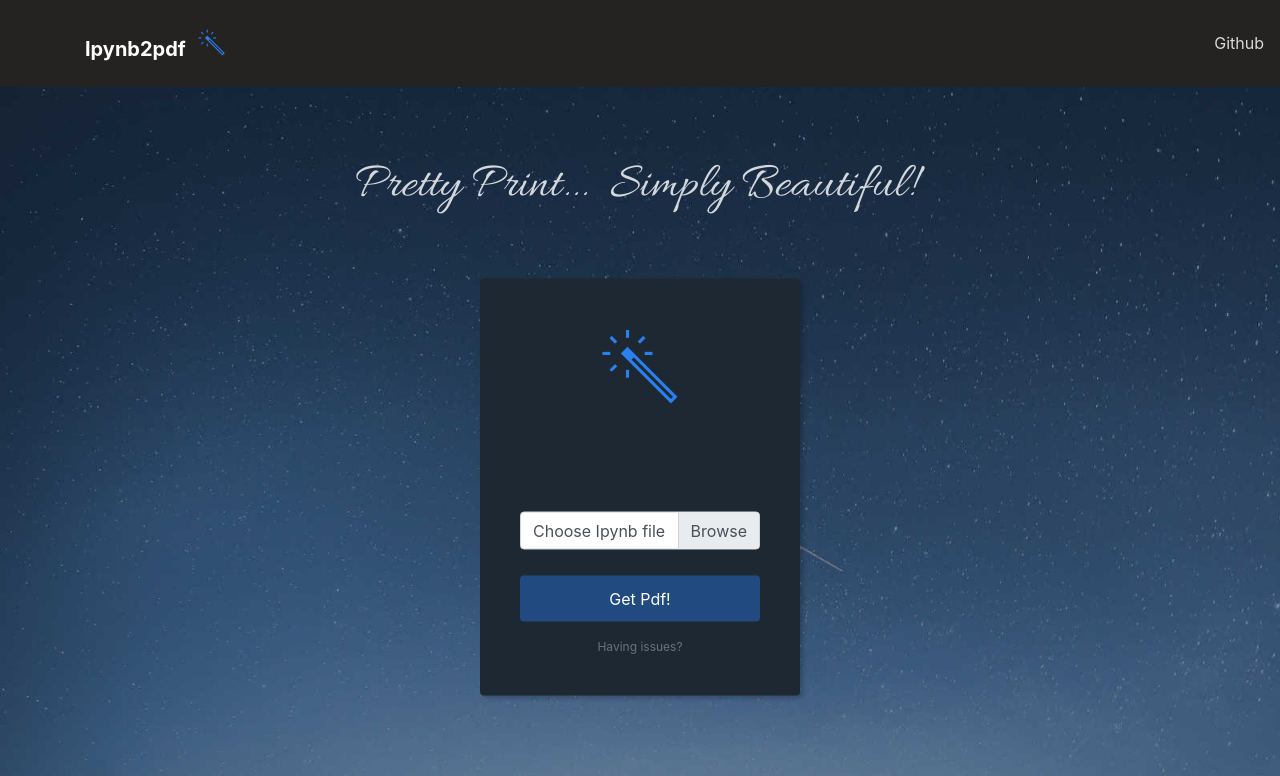
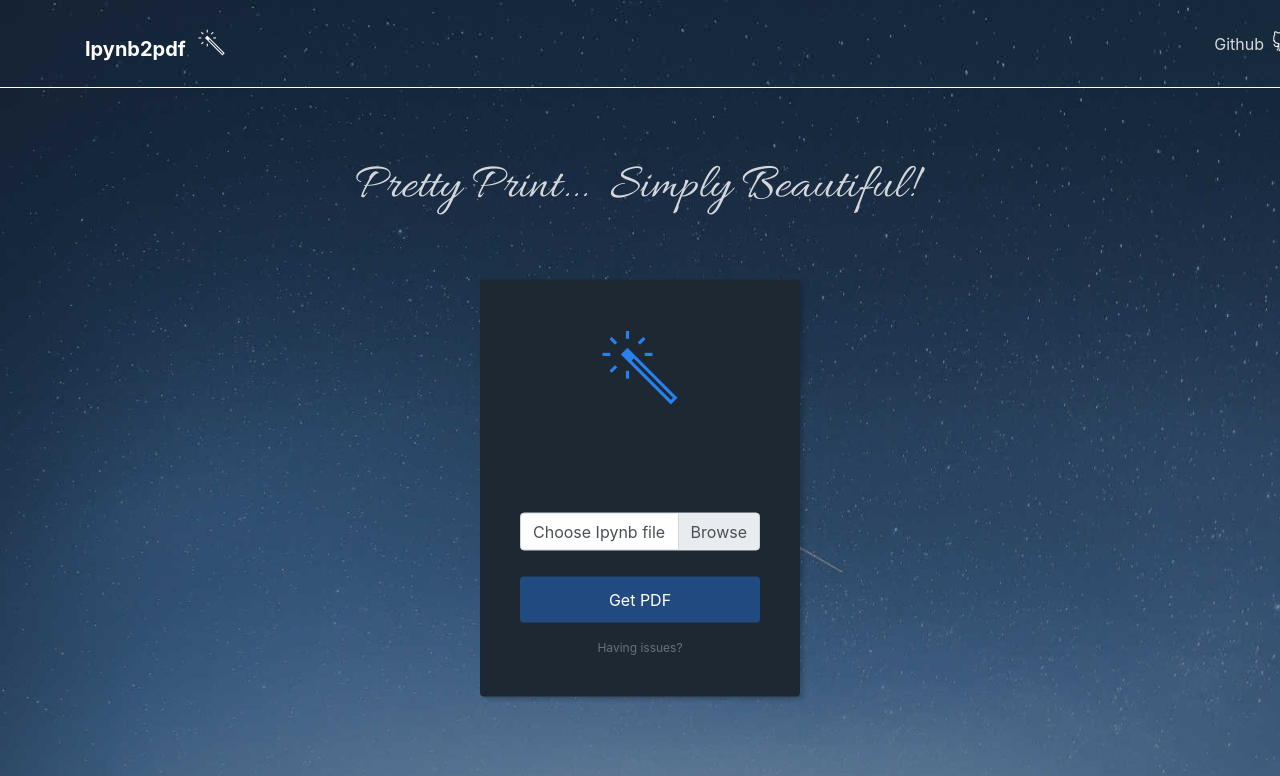
Before and after one commit to MohitBurkule/ipynb2pdf, a plain HTML site: page index.html in a window 1280 px wide. Shown: the top 776 px of the page. Drawn offline with nearby package versions, Linux system fonts and the light colour scheme; a web font is replaced by a local one.

Commit message:
optimized ui with inputs from Shru

```diff
--- a/index.html
+++ b/index.html
@@ -7,6 +7,7 @@
     <title>Ipynb 2 Pdf</title>
     <link rel="stylesheet" href="https://cdnjs.cloudflare.com/ajax/libs/twitter-bootstrap/4.1.0/css/bootstrap.min.css">
     <link rel="stylesheet" href="https://cdnjs.cloudflare.com/ajax/libs/ionicons/2.0.1/css/ionicons.min.css">
+    <link rel="stylesheet" href="https://cdnjs.cloudflare.com/ajax/libs/simple-line-icons/2.4.1/css/simple-line-icons.min.css">
     <link rel="stylesheet" href="https://fonts.googleapis.com/css?family=Allura">
     <link rel="stylesheet" href="https://fonts.googleapis.com/css?family=Almendra">
     <link rel="stylesheet" href="https://fonts.googleapis.com/css?family=Bitter:400,700">
@@ -16,22 +17,23 @@
 <body>
     <div>
         <div class="header-dark" style="background-size:auto;background-image:url(&quot;none&quot;);background-color:rgb(23,41,61);padding-bottom:0px;">
-            <nav class="navbar navbar-dark navbar-expand-md navigation-clean-search" style="background-color:#242322;">
-                <div class="container"><a class="navbar-brand" href="#">Ipynb2pdf<i class="icon ion-ios-color-wand-outline" style="margin-left:10%;margin-right:-10%;font-size:35px;color:#2980ef;"></i></a><button class="navbar-toggler" data-toggle="collapse" data-target="#navcol-1"><span class="sr-only">Toggle navigation</span><span class="navbar-toggler-icon"></span></button>
+            <nav class="navbar navbar-dark navbar-expand-md navigation-clean-search" style="background-color:#242322;background-image:url(&quot;assets/img/star-sky.jpg&quot;);border-color:white;border-width:thin;margin-bottom:1px;">
+                <div class="container"><a class="navbar-brand" href="#">Ipynb2pdf<i class="icon ion-ios-color-wand-outline" style="margin-left:10%;margin-right:-10%;font-size:35px;color:#f5f5f5;"></i></a><button class="navbar-toggler" data-toggle="collapse" data-target="#navcol-1"><span class="sr-only">Toggle navigation</span><span class="navbar-toggler-icon"></span></button>
                     <div
                         class="collapse navbar-collapse" id="navcol-1"><span class="navbar-text" style="min-width:100%;"></span>
                         <ul class="nav navbar-nav">
-                            <li class="nav-item" role="presentation" style="text-align:right"><a class="nav-link" href="https://github.com/MohitBurkule/ipynb2pdf" target="_blank" style="text-align:right">Github</a></li>
-                            <li class="dropdown"><a class="dropdown-toggle nav-link dropdown-toggle" data-toggle="dropdown" aria-expanded="false" href="#" hidden="">Dropdown </a>
+                            <li class="nav-item" role="presentation" style="text-align:right"><a class="nav-link active" href="https://github.com/MohitBurkule/ipynb2pdf" target="_blank" style="text-align:right">Github<i class="icon-social-github" style="margin-left:10%;margin-right:-10%;font-size:20px;color:#f5f5f5;"></i></a></li>
+                            <li
+                                class="dropdown"><a class="dropdown-toggle nav-link dropdown-toggle" data-toggle="dropdown" aria-expanded="false" href="#" hidden="">Dropdown </a>
                                 <div class="dropdown-menu" role="menu"><a class="dropdown-item" role="presentation" href="#">First Item</a><a class="dropdown-item" role="presentation" href="#">Second Item</a><a class="dropdown-item" role="presentation" href="#">Third Item</a></div>
-                            </li>
+                                </li>
                         </ul>
                 </div>
         </div>
         </nav>
     </div>
     </div>
-    <div class="login-dark" style="background-color:#214a80;">
+    <div class="login-dark" style="background-color:rgba(33,74,128,0.88);">
         <form action="https://ipnyb2pdf.pythonanywhere.com/uploader" method="post" style="padding-top:0px;" enctype="multipart/form-data">
             <div class="illustration"><i class="icon ion-ios-color-wand-outline"></i></div>
             <div class="form-group"><label>&nbsp;&nbsp;</label></div>
@@ -43,7 +45,7 @@ $(".custom-file-input").on("change", function() {
 });
 </script></div>
             </div>
-            <div class="form-group"><button class="btn btn-primary btn-block" type="submit">Get Pdf!</button></div><a href="#" class="forgot">Having issues?</a></form>
+            <div class="form-group"><button class="btn btn-primary btn-block" type="submit">Get PDF</button></div><a href="#" class="forgot">Having issues?</a></form>
         <h1 class="text-center" style="color:rgb(212,216,220);font-style:normal;font-family:Allura, cursive;margin-top:0px;padding-top:70px;font-size:50px;">Pretty Print... &nbsp;Simply Beautiful!&nbsp;</h1>
     </div>
     <script src="https://cdnjs.cloudflare.com/ajax/libs/jquery/3.2.1/jquery.min.js"></script>
```
